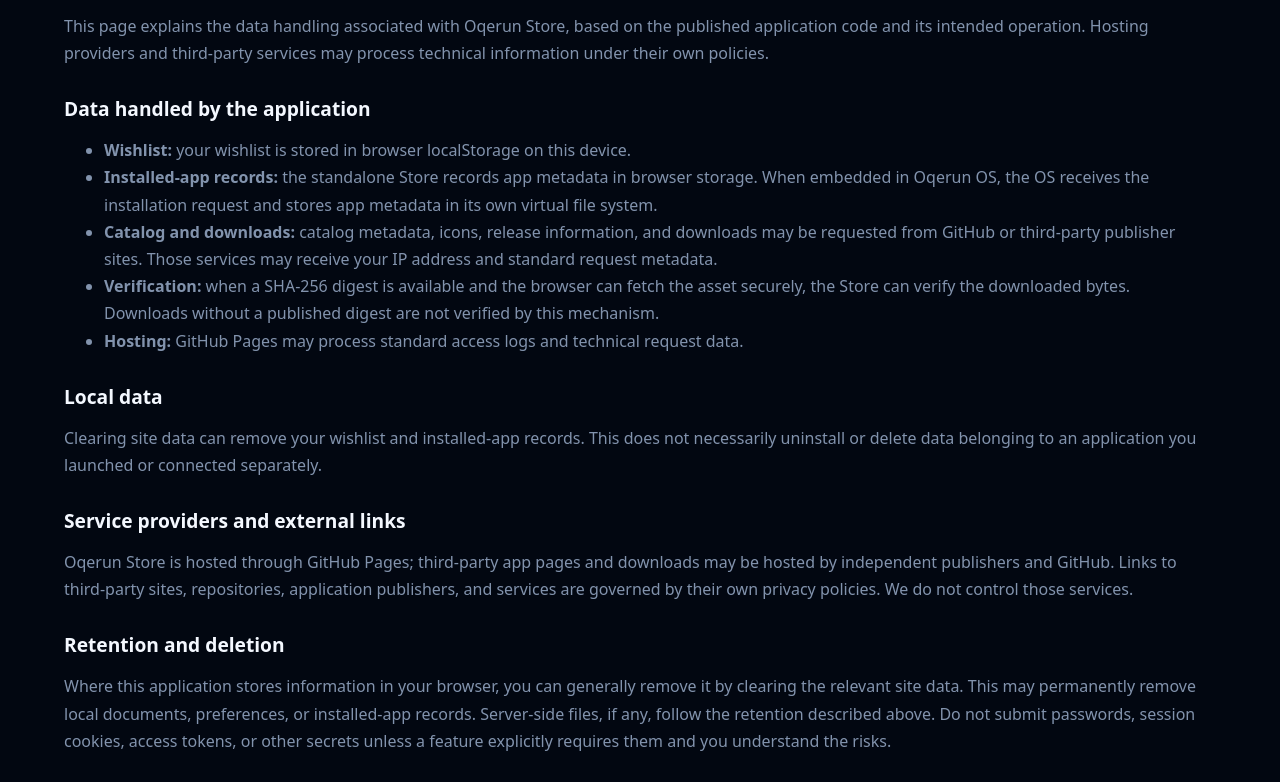
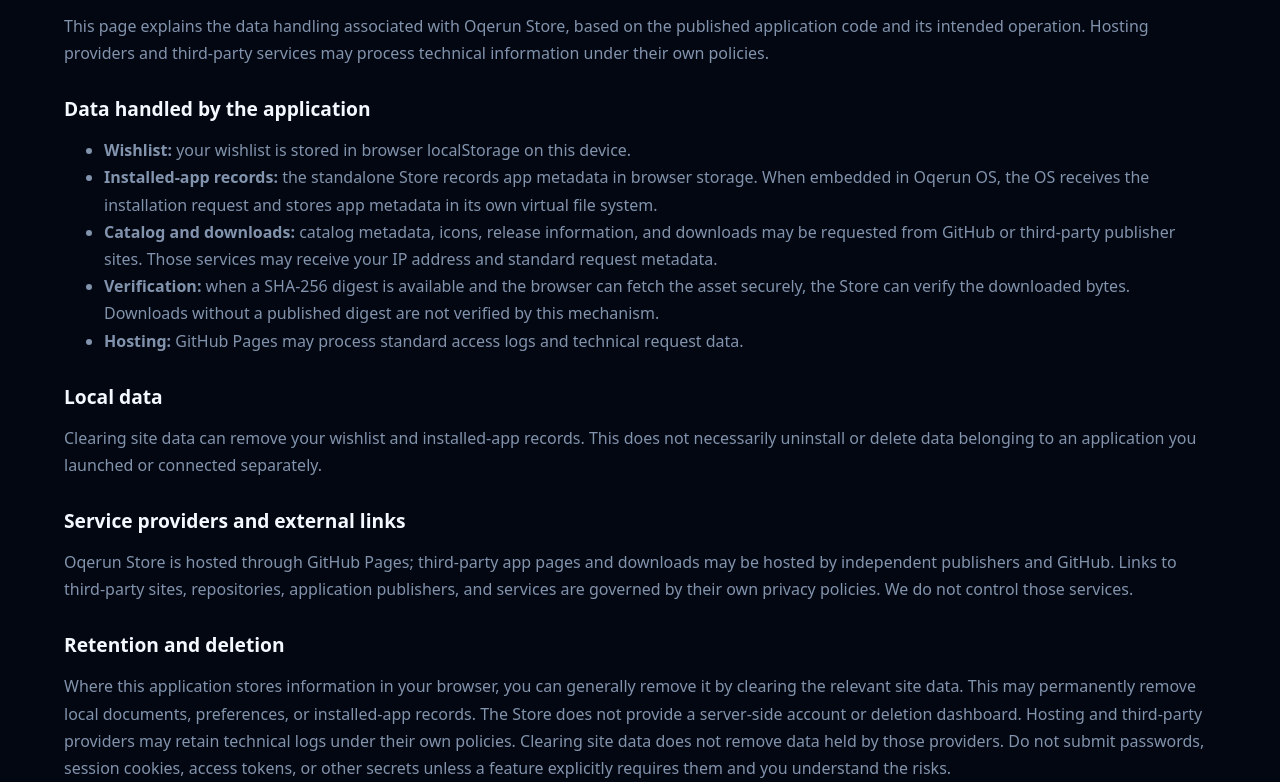
Before and after one commit to vruntime-labs/oqerun-store, a website built with Vite: page privacy.html in a window 1280 px wide. Shown: the part 170-952 px from the top of the page. Built offline with nearby package versions, Linux system fonts and the light colour scheme.

Commit message:
Clarify data retention and deletion limits

```diff
--- a/privacy.html
+++ b/privacy.html
@@ -24,7 +24,7 @@
   <h2>Service providers and external links</h2>
   <p>Oqerun Store is hosted through GitHub Pages; third-party app pages and downloads may be hosted by independent publishers and GitHub. Links to third-party sites, repositories, application publishers, and services are governed by their own privacy policies. We do not control those services.</p>
   <h2>Retention and deletion</h2>
-  <p>Where this application stores information in your browser, you can generally remove it by clearing the relevant site data. This may permanently remove local documents, preferences, or installed-app records. Server-side files, if any, follow the retention described above. Do not submit passwords, session cookies, access tokens, or other secrets unless a feature explicitly requires them and you understand the risks.</p>
+  <p>Where this application stores information in your browser, you can generally remove it by clearing the relevant site data. This may permanently remove local documents, preferences, or installed-app records. The Store does not provide a server-side account or deletion dashboard. Hosting and third-party providers may retain technical logs under their own policies. Clearing site data does not remove data held by those providers. Do not submit passwords, session cookies, access tokens, or other secrets unless a feature explicitly requires them and you understand the risks.</p>
   <h2>Children</h2>
   <p>This project is not intentionally designed to collect personal information from children. If you believe personal information was submitted inappropriately, contact the maintainer using the project’s GitHub repository. Do not post personal or sensitive details in a public issue.</p>
   <h2>Changes and contact</h2>
```
